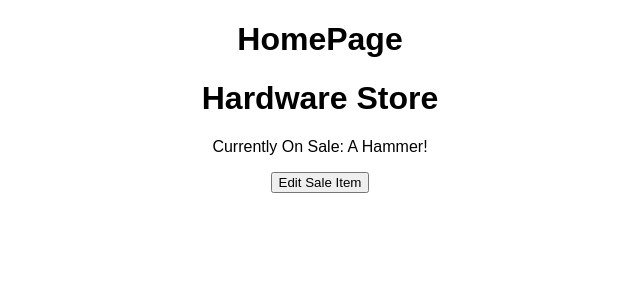
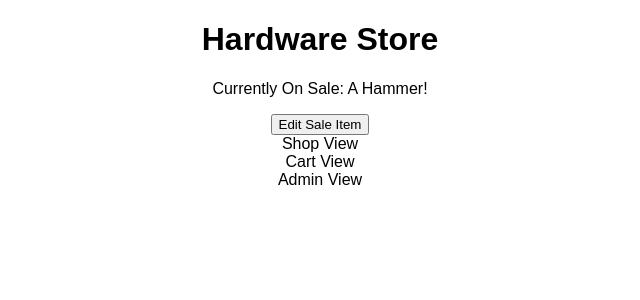
Before and after one commit to smpr/reactpractice, a React (Create React App) app in the folder hardware-store/: page / in a window 1280 px wide. Shown: the top 300 px of the page, without its empty margins (320-960 px from the left). Built offline with nearby package versions, Linux system fonts and the light colour scheme.

Commit message:
added views

```diff
--- a/hardware-store/src/App.js
+++ b/hardware-store/src/App.js
@@ -1,14 +1,16 @@
 import React, { Component } from 'react';
 
 import './App.css';
-import Homepage from './Components/HomPage.js'
+import Header from './Components/Header.js'
+import Shop from './Components/Shop.js'
 
 class App extends Component {
   render() {
     return (
       <div className="App">
+        <Header />
+        <Shop />
 
-        <Homepage />
 
       </div>
     );
--- /dev/null
+++ b/hardware-store/src/Components/AdminView.js
@@ -0,0 +1,13 @@
+import React, { Component } from 'react';
+
+class AdminView extends Component {
+    render() {
+        return (
+            <div>
+                Admin View
+            </div>
+        );
+    }
+}
+
+export default AdminView;
--- /dev/null
+++ b/hardware-store/src/Components/CartView.js
@@ -0,0 +1,13 @@
+import React, { Component } from 'react';
+
+class CartView extends Component {
+    render() {
+        return (
+            <div>
+                Cart View
+            </div>
+        );
+    }
+}
+
+export default CartView;
--- /dev/null
+++ b/hardware-store/src/Components/Shop.js
@@ -0,0 +1,17 @@
+import React, { Component } from 'react';
+import ShopView from './ShopView.js'
+import CartView from './CartView.js'
+import AdminView from './AdminView.js'
+class Shop extends Component {
+    render() {
+        return (
+            <div>
+             <ShopView />
+             <CartView />
+             <AdminView />
+            </div>
+        );
+    }
+}
+
+export default Shop;
--- /dev/null
+++ b/hardware-store/src/Components/ShopView.js
@@ -0,0 +1,13 @@
+import React, { Component } from 'react';
+
+class ShopView extends Component {
+    render() {
+        return (
+            <div>
+                Shop View
+            </div>
+        );
+    }
+}
+
+export default ShopView;
```
